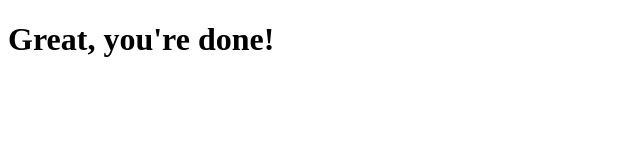
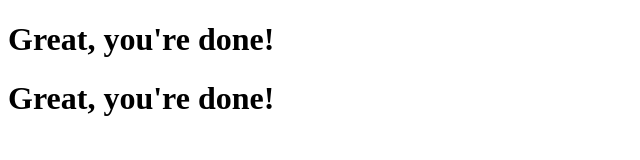
Before and after one commit to edmarinho/jenkins-hands-on, a website: page app/index.html in a window 1280 px wide. Shown: the whole page, without its empty margins (0-640 px from the left). Drawn offline with Linux system fonts and the light colour scheme.

Commit message:
Teste final

```diff
--- a/app/index.html
+++ b/app/index.html
@@ -6,5 +6,6 @@
   </head>
   <body>
     <h1>Great, you're done!</h1>
+    <h1>Great, you're done!</h1>
   </body>
 </html>
```
Also changed, not shown: 4 other files.
